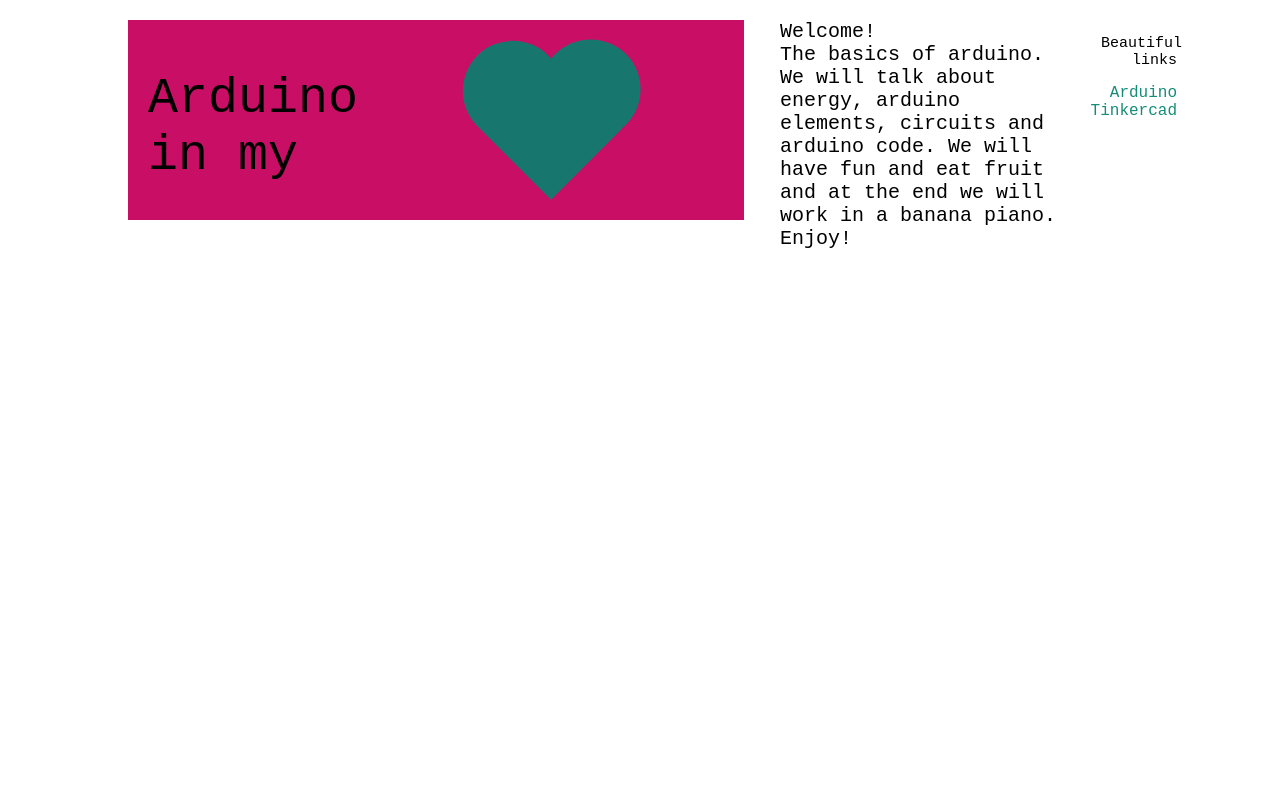
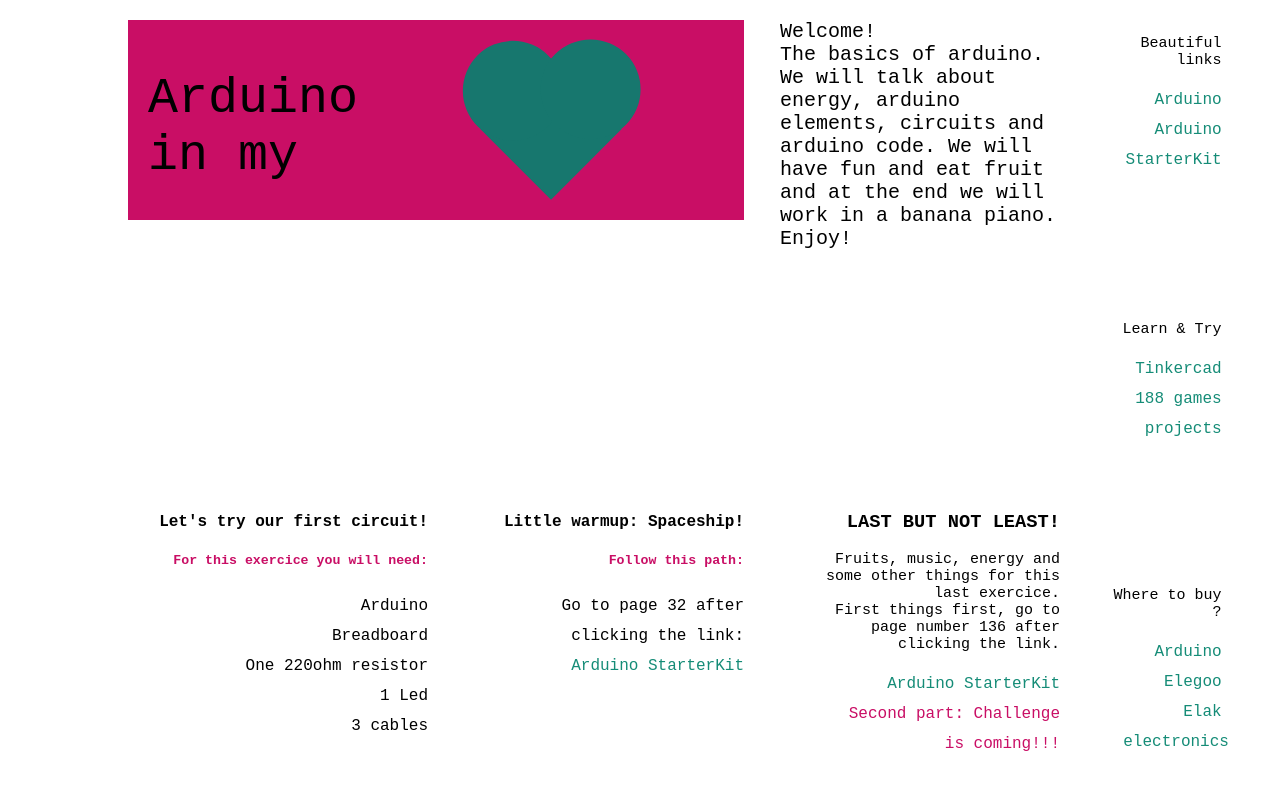
Before and after one commit to AmaliaRVM/ArduinoWorkshop, a plain HTML site: page index.html in a window 1280 px wide. Drawn offline with Linux system fonts and the light colour scheme; a web font is replaced by a local one.

Commit message:
add style

```diff
--- a/index.html
+++ b/index.html
@@ -28,11 +28,85 @@
         </div>
         <div class="links">
             <p class="linkText">Beautiful links</p>
-            <a href="https://www.arduino.cc/en/Main/Software">Arduino</a><br>
-            <a href="https://www.tinkercad.com/">Tinkercad</a>
+            <ul>
+                <li>
+                    <a href="https://www.arduino.cc/en/Main/Software">Arduino</a>
+                </li>
+                <li>
+                    <a href="https://bastiaanvanhengel.files.wordpress.com/2016/06/arduino_projects_book.pdf">Arduino StarterKit</a>
+                </li>
+            </ul>
+        </div>
+        <div class="linksTwo">
+                <p class="linkText">Learn & Try</p>
+                <ul>
+                    <li>
+                        <a href="https://www.tinkercad.com/">Tinkercad</a>
+                    </li>
+                    <li>
+                        <a href="https://create.arduino.cc/projecthub/projects/tags/games">188 games projects</a>
+                    </li>
+                    <li>
+
+                    </li>
+                </ul>
+            </div>
+            <div class="linksThree">
+                    <p class="linkText">Where to buy ?</p>
+                    <ul>
+                        <li>
+                            <a href="https://store.arduino.cc/">Arduino</a>
+                        </li>
+                        <li>
+                            <a href="https://www.elegoo.com">Elegoo</a>
+                        </li>
+                        <li>
+                            <a href="https://www.facebook.com/elak.electronics/">Elak electronics</a>
+                        </li>
+                    </ul>
+                </div>
+        <div class="ledExercice">
+            <h4>Let's try our first circuit!</h4>
+            <h5> For this exercice you will need:</h5>
+            <ul>
+                <li>
+                    Arduino
+                </li>
+                <li>
+                    Breadboard
+                </li>
+                <li>One 220ohm resistor</li>
+                <li>1 Led</li>
+                <li>3 cables</li>
+            </ul>
+        </div>
+        <div class="spaceShip">
+            <h4>Little warmup: Spaceship!</h4>
+            <h5> Follow this path:</h5>
+            <ul>
+                <li>
+                    Go to page 32 after clicking the link:
+                </li>
+                <li>
+                    <a href="https://bastiaanvanhengel.files.wordpress.com/2016/06/arduino_projects_book.pdf">Arduino StarterKit</a>
+                </li>
+            </ul>
+        </div>
+        <div class="Banana">
+            <h3>LAST BUT NOT LEAST!</h3>
+            <p class="bananaText">
+            Fruits, music, energy and some other things
+            for this last exercice.<br>First things first,
+            go to page number 136 after clicking the link.
+            </p>
+            <ul>
+                <li>
+                    <a href="https://bastiaanvanhengel.files.wordpress.com/2016/06/arduino_projects_book.pdf">Arduino StarterKit</a>
+                </li>
+                <li id="pink">Second part: Challenge is coming!!!</li>
+            </ul>
         </div>
     </div>
 
-
 </body>
 </html>
--- a/style.css
+++ b/style.css
@@ -80,7 +80,6 @@ p{
     grid-column: 3/4;
 }
 .introText{
-    font-family: 'B612 Mono', monospace;
     font-size: 20px;
 }
 /* Links style */
@@ -90,6 +89,20 @@ p{
     grid-column: 4/5;
     text-align: end;
 }
+.linksTwo{
+    margin-top: 20px;
+    margin-left: 5%;
+    grid-column: 4/5;
+    grid-row: 2/3;
+    text-align: end;
+}
+.linksThree{
+    margin-top: 80px;
+    margin-left: 5%;
+    grid-column: 4/5;
+    grid-row: 4;
+    text-align: end;
+}
 .linkText{
     font-size: 15px;
 }
@@ -97,3 +110,36 @@ a{
     color: #158c77;
     text-decoration: none;
 }
+/* Exercice style */
+h5{
+    color: rgb(201, 14, 101);
+}
+ul{
+    list-style-type: none;
+    text-align: end;
+    line-height: 30px;
+}
+.ledExercice{
+    grid-column: 1;
+    grid-row: 4;
+    text-align: end;
+}
+.spaceShip{
+    grid-column: 2;
+    grid-row: 4;
+    text-align: end;
+}
+.Banana{
+    grid-column: 3/4;
+    grid-row: 4;
+    text-align: end;
+    text-size-adjust: auto;
+    margin-left: 20px;
+
+}
+.bananaText{
+    font-size: 15px;
+}
+#pink{
+    color:rgb(201, 14, 101);
+}
```
